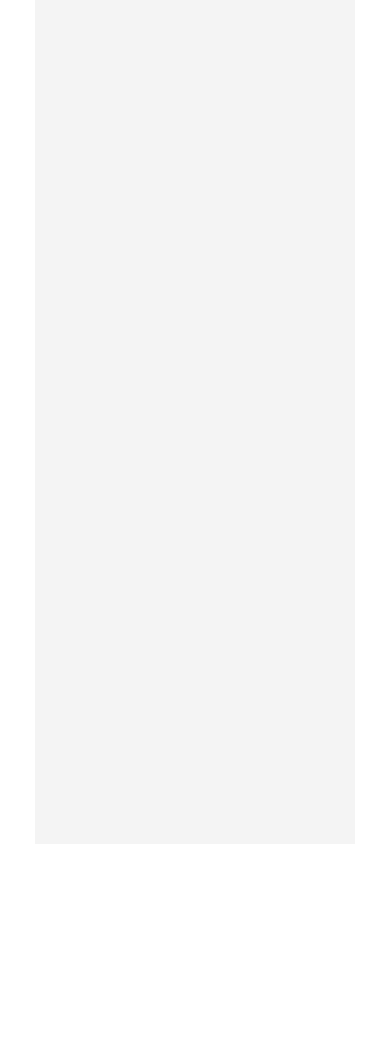
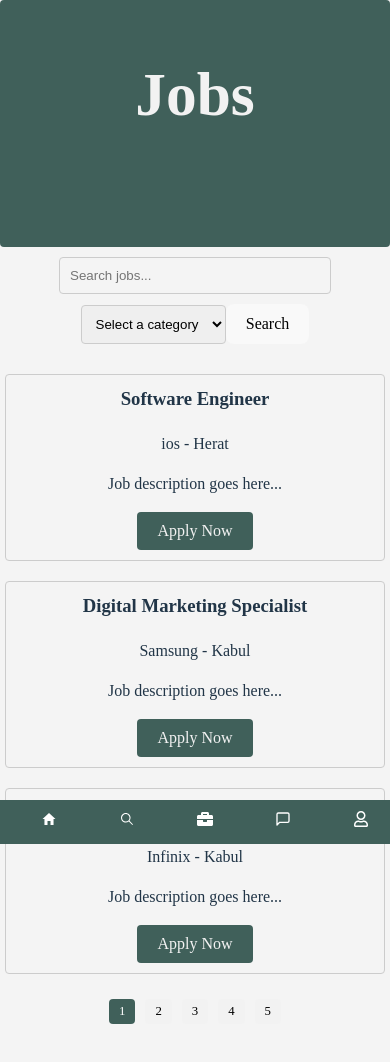
Before and after one commit to MalalaiSafi/SkillSwap, a React (Vite) app in the folder frontend/: page /jobs in a window 390 px wide. Before the commit this address had no page. Shown: the top 1062 px of the page. Before the commit the page ends 844 px from the top, so only its background shows below. Built offline with nearby package versions, Linux system fonts and the light colour scheme.

Commit message:
new changes

```diff
--- a/frontend/src/App.jsx
+++ b/frontend/src/App.jsx
@@ -12,7 +12,7 @@ import Message from "./message/message.jsx";
 import Chat from "./message/MessageDetail.jsx";
 import Skills from "./skill-list/skills.jsx";
 import AddInterests from "./skill-list/addInterests.jsx";
-
+import Jobs from '../src/jobs/JobSearchPage.jsx';
 import { SkillsProvider } from "./context/SkillsContext.jsx";
 import Congrats from "./form/congrats/Congrats";
 
@@ -50,6 +50,8 @@ function App() {
             <Route path="/chat" element={<Chat />} />
             <Route path="/skills" element={<Skills />} />
             <Route path="/addInterests" element={<AddInterests />} />
+            <Route path="/jobs" element={<Jobs />} />
+
           </Routes>
         </SkillsProvider>
       </BrowserRouter>
--- a/frontend/src/footer/Footer.jsx
+++ b/frontend/src/footer/Footer.jsx
@@ -17,15 +17,16 @@ const Footer = () => {
         <Link to="/search" style={{ color: "white" }}>
           <IoIosSearch />
         </Link>
+        <Link to="/jobs" style={{ color: "white" }}>
+        <FaBriefcase />
+        </Link>
         <Link to="/message" style={{ color: "white" }}>
           <LuMessageSquare />
         </Link>
         <Link to="/myprofile" style={{ color: "white" }}>
           <FaRegUser />
         </Link>
-        <Link to="/jobs" style={{ color: "white" }}>
-        <FaBriefcase />
-        </Link>
+
 
       </div>
     </footer>
--- a/frontend/src/jobs/Header.jsx
+++ b/frontend/src/jobs/Header.jsx
@@ -1,4 +1,5 @@
 import React from "react";
+import './jobs.css'
 
 const Header = () => {
   return (
@@ -6,6 +7,8 @@ const Header = () => {
       <div className="container">
         <h1> Jobs</h1>
       </div>
+      <br />
+      <br />
     </header>
   );
 };
--- a/frontend/src/jobs/JobCard.jsx
+++ b/frontend/src/jobs/JobCard.jsx
@@ -1,4 +1,5 @@
 import React from "react";
+import './jobs.css'
 
 const JobCard = ({ job }) => {
   return (
--- a/frontend/src/jobs/JobSearchForm.jsx
+++ b/frontend/src/jobs/JobSearchForm.jsx
@@ -1,4 +1,6 @@
 import React, { useState } from "react";
+import './jobs.css'
+
 
 const JobSearchForm = () => {
   const [searchTerm, setSearchTerm] = useState("");
@@ -10,6 +12,7 @@ const JobSearchForm = () => {
 
   return (
     <div className="job-search-form">
+      <div>
       <input
         type="text"
         placeholder="Search jobs..."
@@ -23,7 +26,8 @@ const JobSearchForm = () => {
         <option value="finance">Finance</option>
       </select>
       <button onClick={handleSearch}>Search</button>
-    </div>
+      </div>
+      </div>
   );
 };
 
--- a/frontend/src/jobs/JobSearchPage.jsx
+++ b/frontend/src/jobs/JobSearchPage.jsx
@@ -4,6 +4,8 @@ import Header from "./Header";
 import JobSearchForm from "./JobSearchForm";
 import JobCard from "./JobCard";
 import Pagination from "./Pagination";
+import Footer from "../footer/Footer";
+import './jobs.css'
 
 const JobSearchPage = () => {
   const [jobs, setJobs] = useState([]);
@@ -61,6 +63,11 @@ const JobSearchPage = () => {
           onPageChange={handlePageChange}
         />
       </div>
+      <br />
+      <br />
+      <div className="headline headline-list">
+        <Footer />
+      </div>
     </div>
   );
 };
--- a/frontend/src/jobs/Jobs.css
+++ b/frontend/src/jobs/Jobs.css
@@ -1,9 +1,9 @@
-global.css
-/* Add your global CSS styles here */
+/* Global Styles */
 body {
     font-family: Arial, sans-serif;
     margin: 0;
     padding: 0;
+    box-sizing: border-box;
   }
 
   .container {
@@ -18,20 +18,30 @@ body {
     background-color: rgba(64, 96, 90, 1);
     color: #f2f2f2;
     font-family: "Times New Roman", Times, serif;
+    padding: 10px;
+    border-radius: 4px;
   }
+
+  /* Job Search Form */
   .job-search-form {
     display: flex;
+    flex-wrap: wrap;
     justify-content: space-between;
     margin-bottom: 20px;
   }
 
   .job-search-form input,
   .job-search-form select {
-  flex: 1;
-  margin-right: 10px;
+    flex: 1 1 48%; /* Ensure inputs and selects take up almost half the width */
+    margin-bottom: 10px;
     padding: 10px;
     border: 1px solid #ccc;
     border-radius: 4px;
+  }
+
+  .job-search-form input:last-child,
+  .job-search-form select:last-child {
+    margin-right: 0; /* Remove margin from the last element */
   }
 
   .job-card {
@@ -41,24 +51,37 @@ body {
     margin-bottom: 20px;
   }
 
+  /* Apply Button */
   #apply {
     background-color: rgba(64, 96, 90, 1);
     color: #f2f2f2;
+    padding: 10px 20px;
+    border: none;
+    border-radius: 4px;
+    cursor: pointer;
+  }
+
+  .inputsall{
+    display: flex;
+    justify-content: center;
+    align-items: center;
   }
 
   .job-card h3 {
     margin-top: 0;
   }
 
+  /* Pagination */
   .pagination {
     display: flex;
+    flex-wrap: wrap;
     justify-content: center;
     margin-top: 20px;
   }
 
   .pagination button {
     padding: 10px 15px;
-  margin: 0 5px;
+    margin: 5px;
     background-color: #f2f2f2;
     border: none;
     border-radius: 4px;
@@ -69,3 +92,56 @@ body {
     background-color: rgba(64, 96, 90, 1);
     color: white;
   }
+
+  /* Responsive Styles */
+  @media (max-width: 1024px) {
+    .container {
+      padding: 15px;
+    }
+
+    .job-search-form input,
+    .job-search-form select {
+      flex: 1 1 100%; /* Stack inputs and selects on smaller screens */
+      margin-right: 0;
+    }
+  }
+
+  @media (max-width: 768px) {
+    .container {
+      padding: 10px;
+    }
+
+    #title {
+      font-size: 1.5rem;
+      padding: 15px;
+    }
+
+    .job-card {
+      padding: 15px;
+    }
+
+    .pagination button {
+      padding: 8px 12px;
+      font-size: 0.9rem;
+    }
+  }
+
+  @media (max-width: 480px) {
+    .container {
+      padding: 10px 5px;
+    }
+
+    #title {
+      font-size: 1.2rem;
+      padding: 10px;
+    }
+
+    .job-card {
+      padding: 10px;
+    }
+
+    .pagination button {
+      padding: 5px 10px;
+      font-size: 0.8rem;
+    }
+  }
--- a/frontend/src/jobs/Pagination.jsx
+++ b/frontend/src/jobs/Pagination.jsx
@@ -1,4 +1,6 @@
 import React from "react";
+import './jobs.css'
+
 
 const Pagination = ({ currentPage, totalPages, onPageChange }) => {
   const handlePageChange = (page) => {
```
Lines whose indentation alone changed are shown as unchanged.
